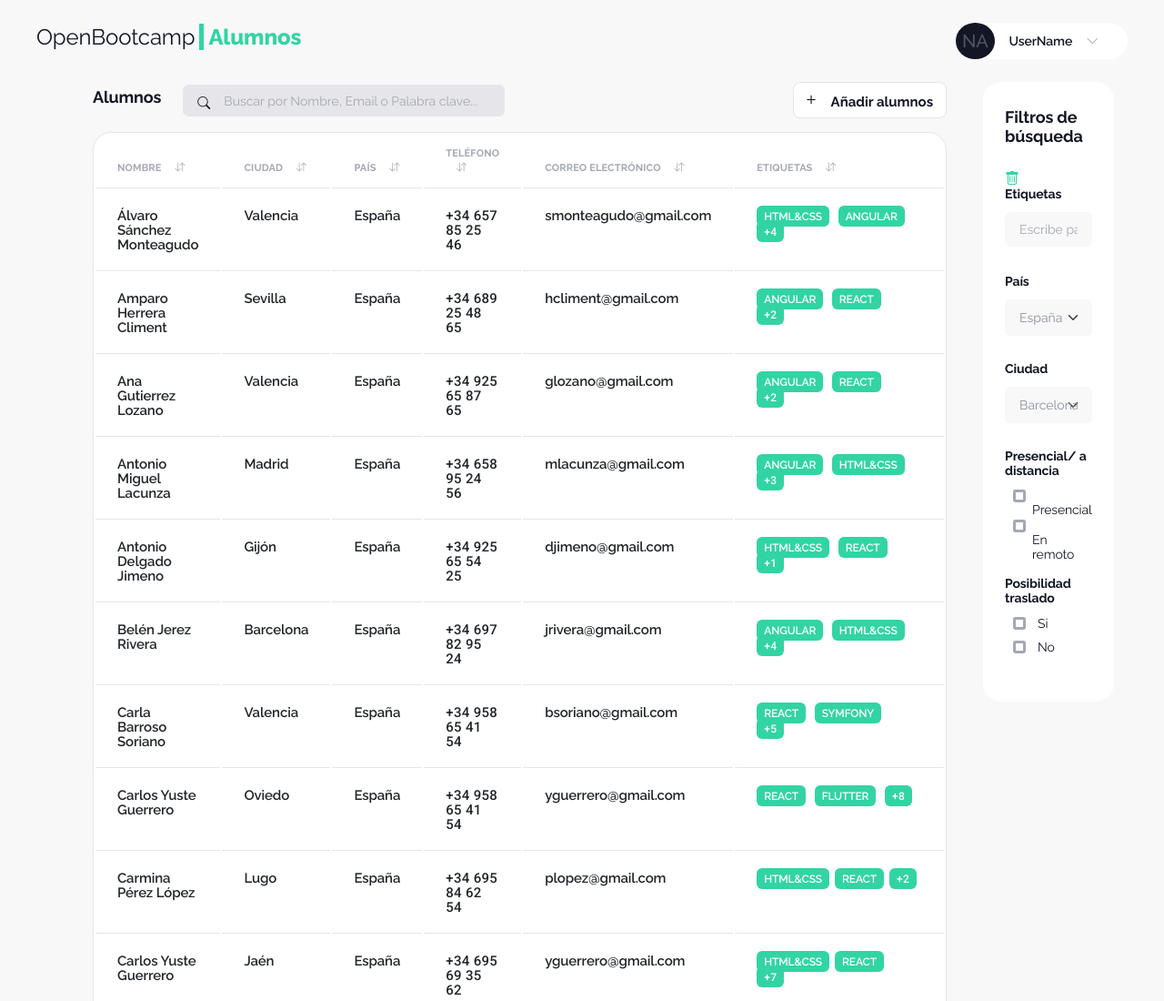
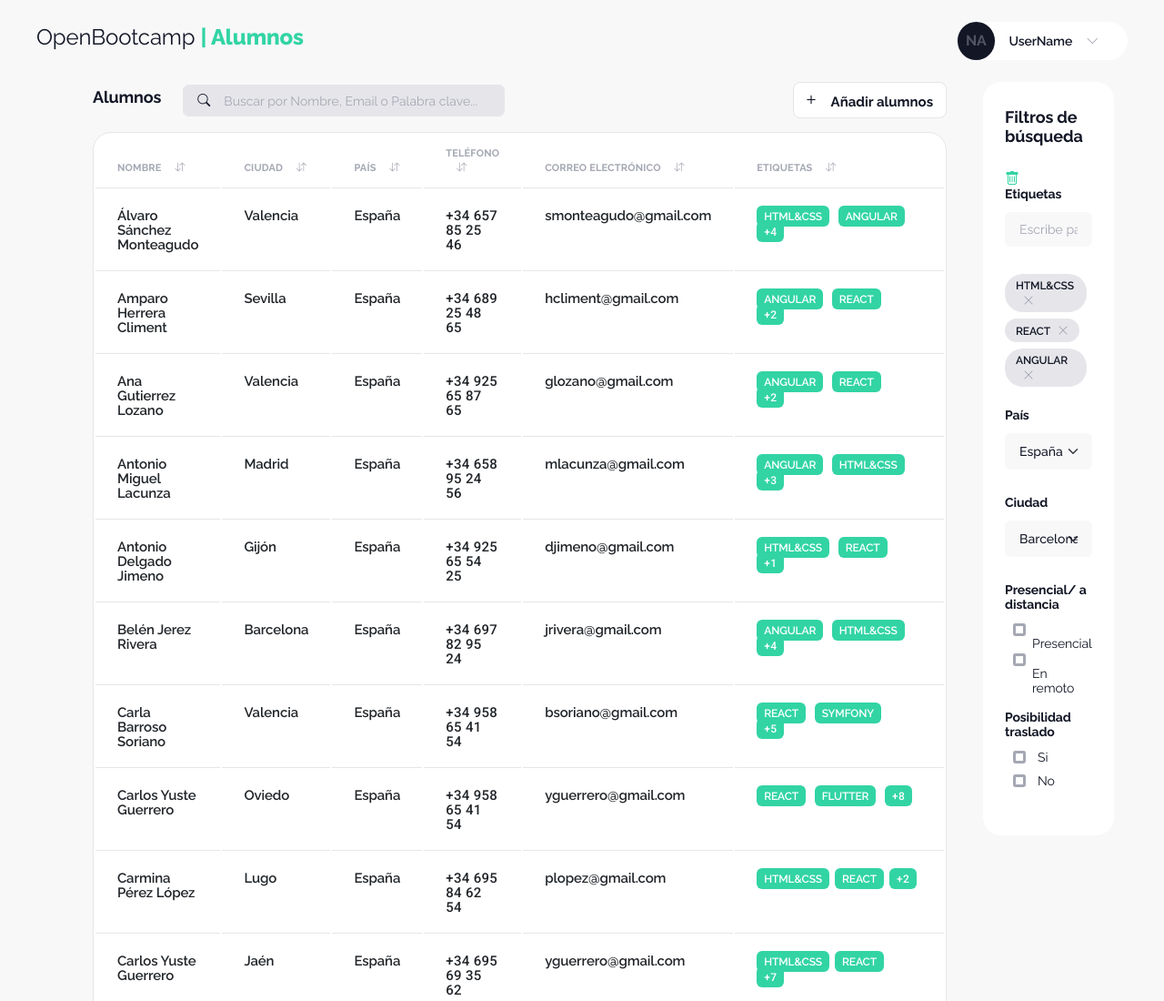
Before and after one commit to MCB-ONE/toniSalvadoRubio_FirstCommit_Ejercicios_FCFrontend, a website: page toniSalvadoRubio_FirstCommit_Ejercicio3_FCFrontend/dashboard.html in a window 1280 px wide. Shown: the top 1100 px of the page at 91% size. Drawn offline with nearby package versions, Linux system fonts and the light colour scheme.

Commit message:
Ejercicio 3 terminado

```diff
--- a/toniSalvadoRubio_FirstCommit_Ejercicio3_FCFrontend/assets/styles/scss/dashboard.scss
+++ b/toniSalvadoRubio_FirstCommit_Ejercicio3_FCFrontend/assets/styles/scss/dashboard.scss
@@ -18,10 +18,32 @@
             .section-title {
                 margin-bottom: 28px;
             }
-            i{
+            i {
                 width: fit-content;
                 color: $cm-primary;
                 font-size: 16px;
+            }
+            .filters {
+                .tag-list {
+                    span {
+                        display: inline-block;
+                        background-color: $cm-gray--200;
+                        color: $cm-black;
+                        text-transform: uppercase;
+                        font-size: 12px;
+                        font-weight: 600;
+                        padding: 5px 12px 4px;
+                        margin-right: 6px;
+                        margin-bottom: 7px;
+                        border-radius: 20px;
+                        svg{
+                            width: 12px;
+                            margin-left: 8px;
+                            vertical-align: text-bottom;
+                            color: $cm-gray--300;
+                        }
+                    }
+                }
             }
         }
     }
@@ -62,7 +84,7 @@
         outline: 0;
         box-shadow: 0 0 0 0.25rem rgba(13, 253, 141, 0.25);
     }
-    &::placeholder{
+    &::placeholder {
         color: $cm-gray--300;
     }
 }
@@ -71,7 +93,7 @@
     position: relative;
     i {
         position: absolute;
-        top: 13px;
+        top: 10px;
         left: 16px;
     }
     .form-control {
@@ -103,7 +125,8 @@
     font-size: inherit;
     background-color: $cm-gray--100;
     border-color: $cm-gray--100;
-    color: $cm-gray--400;
+    color: $cm-black;
+    font-weight: 500;
     &:focus {
         color: #212529;
         background-color: #fff;
@@ -112,7 +135,12 @@
         box-shadow: none;
     }
     &::placeholder {
-        color: $cm-gray--300;
+        color: $cm-black;
+        font-weight: 500;
+    }
+    option {
+        max-width: 100%;
+        font-weight: 500;
     }
 }
 
@@ -168,8 +196,8 @@
         font-weight: 600;
         padding: 20px 24px;
     }
-    .tags{
-        span{
+    .tags {
+        span {
             background-color: $cm-primary;
             color: $cm-white;
             text-transform: uppercase;
--- a/toniSalvadoRubio_FirstCommit_Ejercicio3_FCFrontend/assets/styles/scss/main.scss
+++ b/toniSalvadoRubio_FirstCommit_Ejercicio3_FCFrontend/assets/styles/scss/main.scss
@@ -81,12 +81,13 @@ a {
         padding-right: 16px;
         h4{
             margin-bottom: 0;
-            font-size: 20px;
+            font-size: 16px;
+            font-weight: 700;
         }
         .profile-img{
             background-color: $cm-black;
             border-radius: 100%;
-            padding: 8px 7px;
+            padding: 11px 9px;
             color: $cm-gray--500;
             display: flex;
             align-items: center;
@@ -115,10 +116,7 @@ a {
         line-height: 34px;
     }
     span {
-        margin-left: 5px;
-        padding-left: 5px;
         font-weight: 800;
-        border-left: 5px solid $cm-primary;
     }
 }
 
@@ -142,14 +140,15 @@ a {
     padding: 5px 14px 5px 10px !important;
     color: $cm-black;
     background-color: $cm-white;
-    border: 1px solid #E6E6EA;
+    border: 1px solid $cm-gray--200;
     i{
         margin-right: 12px;
         font-size: 19px;
     }
-    &:hover {
-        color: #fff;
-        background-color: #6c757d;
-        border-color: #6c757d;
+    &:hover, &:active, &:focus {
+        color: $cm-black;
+        background-color: $cm-gray--200;
+        border-color:$cm-gray--200;
+        box-shadow: none !important;
     }
 }
--- a/toniSalvadoRubio_FirstCommit_Ejercicio3_FCFrontend/dashboard.html
+++ b/toniSalvadoRubio_FirstCommit_Ejercicio3_FCFrontend/dashboard.html
@@ -26,7 +26,7 @@
     <div class="dashboard">
         <header class="header">
             <div id="logo">
-                <h1>OpenBootcamp<span class="cm-text--green">Alumnos</span></h1>
+                <h1>OpenBootcamp <span class="cm-text--green">| Alumnos</span></h1>
             </div>
             <div class="profile">
                 <div class="profile-img">
@@ -212,6 +212,20 @@
                             <div class="mb-3">
                                 <label for="etiquetas" class="form-label">Etiquetas</label>
                                 <input type="text" class="form-control" placeholder="Escribe para buscar....">
+                                <div class="tag-list">
+                                    <span>HTML&CSS<svg xmlns="http://www.w3.org/2000/svg" width="16" height="16" fill="currentColor" class="bi bi-x-lg" viewBox="0 0 16 16">
+                                        <path fill-rule="evenodd" d="M13.854 2.146a.5.5 0 0 1 0 .708l-11 11a.5.5 0 0 1-.708-.708l11-11a.5.5 0 0 1 .708 0Z"/>
+                                        <path fill-rule="evenodd" d="M2.146 2.146a.5.5 0 0 0 0 .708l11 11a.5.5 0 0 0 .708-.708l-11-11a.5.5 0 0 0-.708 0Z"/>
+                                      </svg></span>
+                                    <span>React<svg xmlns="http://www.w3.org/2000/svg" width="16" height="16" fill="currentColor" class="bi bi-x-lg" viewBox="0 0 16 16">
+                                        <path fill-rule="evenodd" d="M13.854 2.146a.5.5 0 0 1 0 .708l-11 11a.5.5 0 0 1-.708-.708l11-11a.5.5 0 0 1 .708 0Z"/>
+                                        <path fill-rule="evenodd" d="M2.146 2.146a.5.5 0 0 0 0 .708l11 11a.5.5 0 0 0 .708-.708l-11-11a.5.5 0 0 0-.708 0Z"/>
+                                      </svg></span>
+                                    <span>Angular<svg xmlns="http://www.w3.org/2000/svg" width="16" height="16" fill="currentColor" class="bi bi-x-lg" viewBox="0 0 16 16">
+                                        <path fill-rule="evenodd" d="M13.854 2.146a.5.5 0 0 1 0 .708l-11 11a.5.5 0 0 1-.708-.708l11-11a.5.5 0 0 1 .708 0Z"/>
+                                        <path fill-rule="evenodd" d="M2.146 2.146a.5.5 0 0 0 0 .708l11 11a.5.5 0 0 0 .708-.708l-11-11a.5.5 0 0 0-.708 0Z"/>
+                                      </svg></span>
+                                </div>
                             </div>
                             <div class="mb-3">
                                 <label for="pais" class="form-label">País</label>
```
Also changed, not shown: toniSalvadoRubio_FirstCommit_Ejercicio1_FCFrontend/index.html (+1 -1 lines), toniSalvadoRubio_FirstCommit_Ejercicio3_FCFrontend/assets/styles/scss/dashboard.css, toniSalvadoRubio_FirstCommit_Ejercicio3_FCFrontend/assets/styles/scss/main.css, 2 other files.
